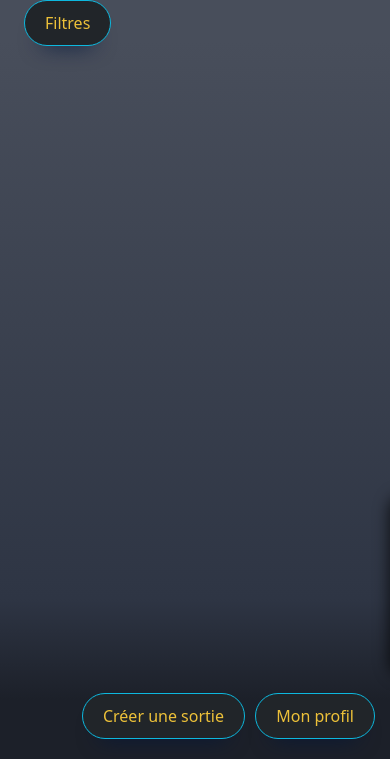
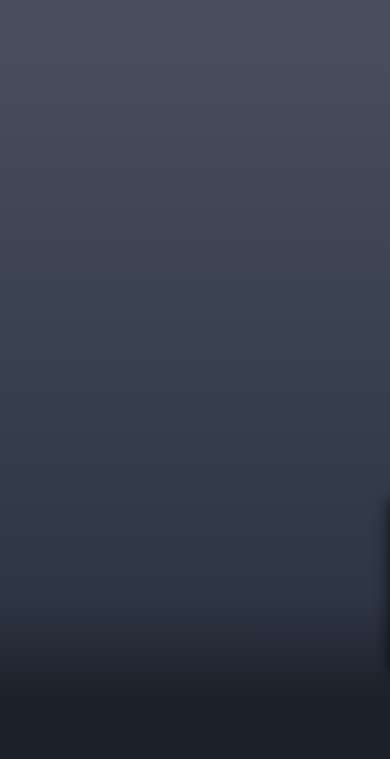
Before and after one commit to Tiphritos/Sortir.com, a Symfony app: template templates/accueil/index.html.twig in a window 390 px wide. Shown: the part 85-844 px from the top of the page. Run offline with Twig, Linux system fonts and the light colour scheme; the template is opened without the code that fills it, so the values that code supplies are empty; some libraries are stand-ins or nearby versions.

Commit message:
Travail sur le responsive

```diff
--- a/templates/accueil/index.html.twig
+++ b/templates/accueil/index.html.twig
@@ -8,7 +8,7 @@
                 {{ message }}
             </div>
         {% endfor %}
-        <button class="text-right filter-btn ">Filtres</button>
+        <button class="text-right filter-btn d-none d-md-block ">Filtres</button>
         <br>
         <div id="zone-filtres row " class=" mb-5 d-none d-md-block filters-panel-container">
             <div class="row justify-content-center filters-panel">
@@ -134,11 +134,11 @@
             </div>
         </div>
         <div class="">
-            <a href="{{ path('app_sortie_new') }}" class="btnAffichagePage ">Créer une sortie</a></div>
+            <a href="{{ path('app_sortie_new') }}" class="btnAffichagePage d-none d-md-block">Créer une sortie</a></div>
         <div class="social-panel-container ">
             <div class="social-panel">
                 <p> <i class="fa fa-heart"></i>
-                    <a href="{{ path('app_participant_show', {'id': app.user.id})}}"  class="liens-items">{{ app.user.pseudo }}</a> </p>
+                    <a href="{{ path('app_participant_show', {'id': app.user.id})}}"  class="liens-items ">{{ app.user.pseudo }}</a> </p>
                 <button class="close-btn"><i class="fas fa-times"></i></button>
                 <ul>
                     <li>
@@ -154,7 +154,7 @@
             </div>
         </div>
     </div>
-    <button class="floating-btn">
+    <button class="floating-btn d-none d-md-block">
         Mon profil
     </button>
 {% endblock %}
--- a/templates/base.html.twig
+++ b/templates/base.html.twig
@@ -63,7 +63,7 @@
 </div>
     <div class="row d-none d-lg-block">
         <div class="offset-11 col-1" >
-            <input type="checkbox" class="checkbox" id="chk" />
+            <input type="checkbox" class="checkbox d-none d-md-block" id="chk" />
             <label class="label" for="chk">
                 <i class="fas fa-moon"></i>
                 <i class="fas fa-sun"></i>
```
